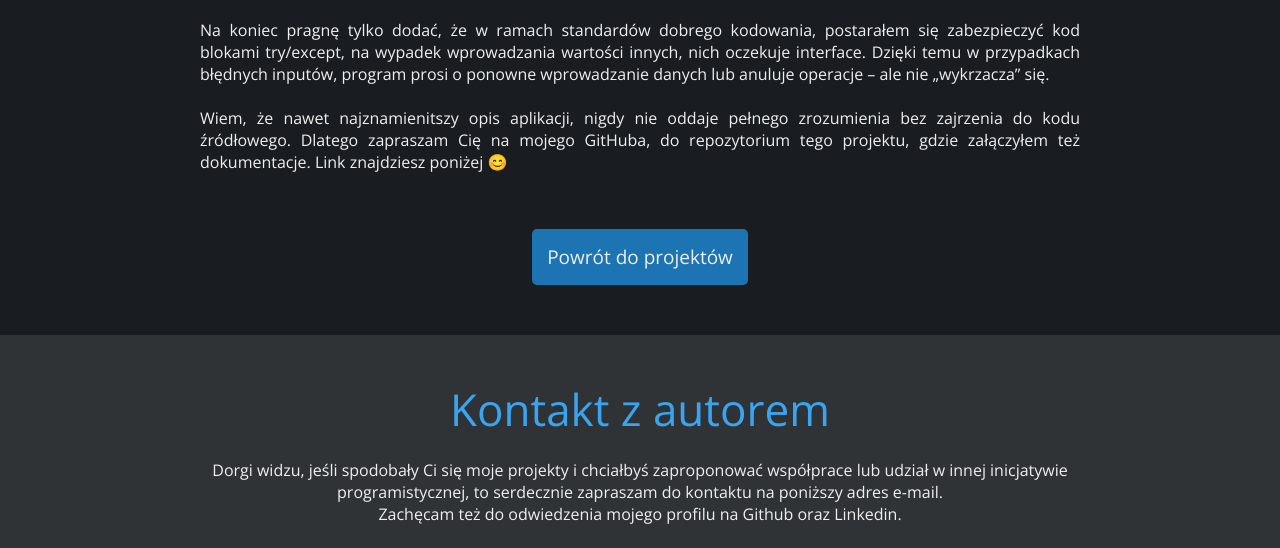
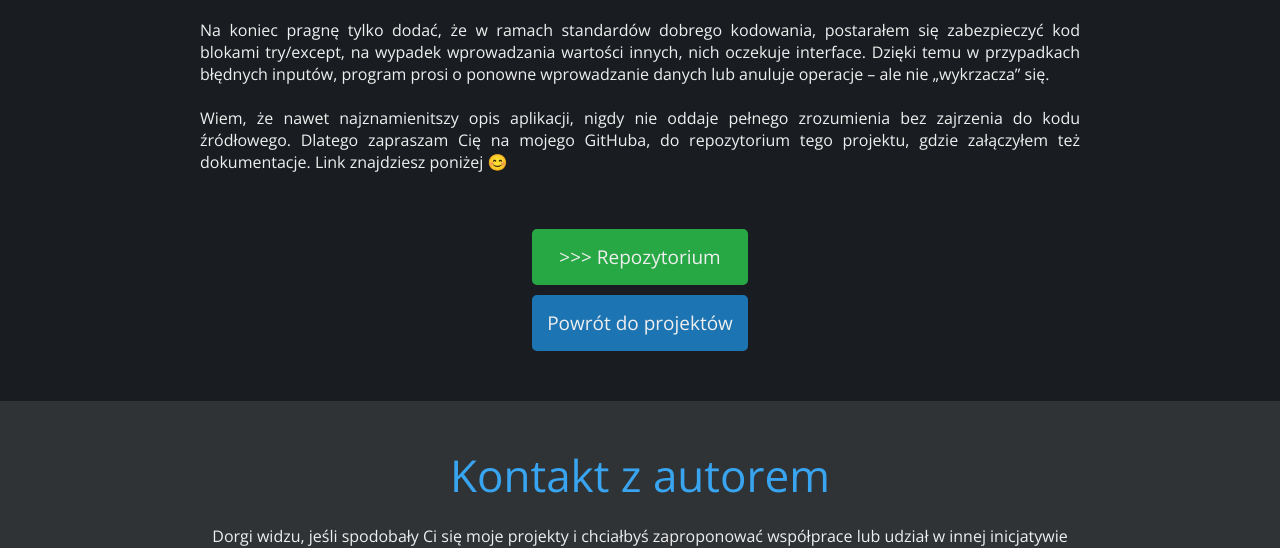
Before and after one commit to Wiktor90/django-portfolio, a Django app: page /post/1/ in a window 1280 px wide. Shown: the part 830-1378 px from the top of the page. Run offline with Django 3.2, Linux system fonts and the light colour scheme; data comes from the database, SQL or seed files in the repository; both versions use the stored data as it was after the commit.

Commit message:
Add URLField to model Post. Migration. Add Repo button in post_details.html

```diff
--- a/blog/models.py
+++ b/blog/models.py
@@ -11,6 +11,7 @@ class Post(models.Model):
     created_date = models.DateTimeField(default=timezone.now)
     published_date = models.DateTimeField(blank=True, null=True)
     image = models.ImageField(default='default.jpg', upload_to='post_pics')
+    url = models.URLField(max_length=400, default="")
 
     def publish(self):
         self.published_date = timezone.now()
--- a/blog/static/blog/main.css
+++ b/blog/static/blog/main.css
@@ -269,4 +269,31 @@ a.projlink:hover
 .backbutton:hover
 {
 	background-color: #196499;
+	font-weight: 700;
 }
+
+.repo-button-place
+{
+	margin-left: auto;
+	margin-right: auto;
+	padding-bottom: 40px;
+}
+
+.repobutton
+{
+	background-color: #28a745;
+	padding-top: 15px;
+	padding-bottom: 15px;
+	padding-right: 27px;
+	padding-left: 27px;
+	color: #efefef;
+	font-size: 19px;
+	text-decoration: none;
+	border-radius: 5px;
+}
+
+.repobutton:hover
+{
+	background-color:#3a9750;
+	font-weight: 700;
+}
--- a/blog/templates/blog/post_details.html
+++ b/blog/templates/blog/post_details.html
@@ -12,6 +12,10 @@
             <p>{{ post.text | linebreaksbr }}</p>
         </div>
 
+        <div class="repo-button-place">
+            <a href="{{ post.url }}" class="repobutton" target="_blank">>>> Repozytorium</a>
+        </div>
+
         <div class="button-place">
             <a href="{% url 'post_list' %}" class="backbutton">Powrót do projektów</a>
         </div>
```
Also changed, not shown: blog/migrations/0004_post_url.py (added), db.sqlite3.
